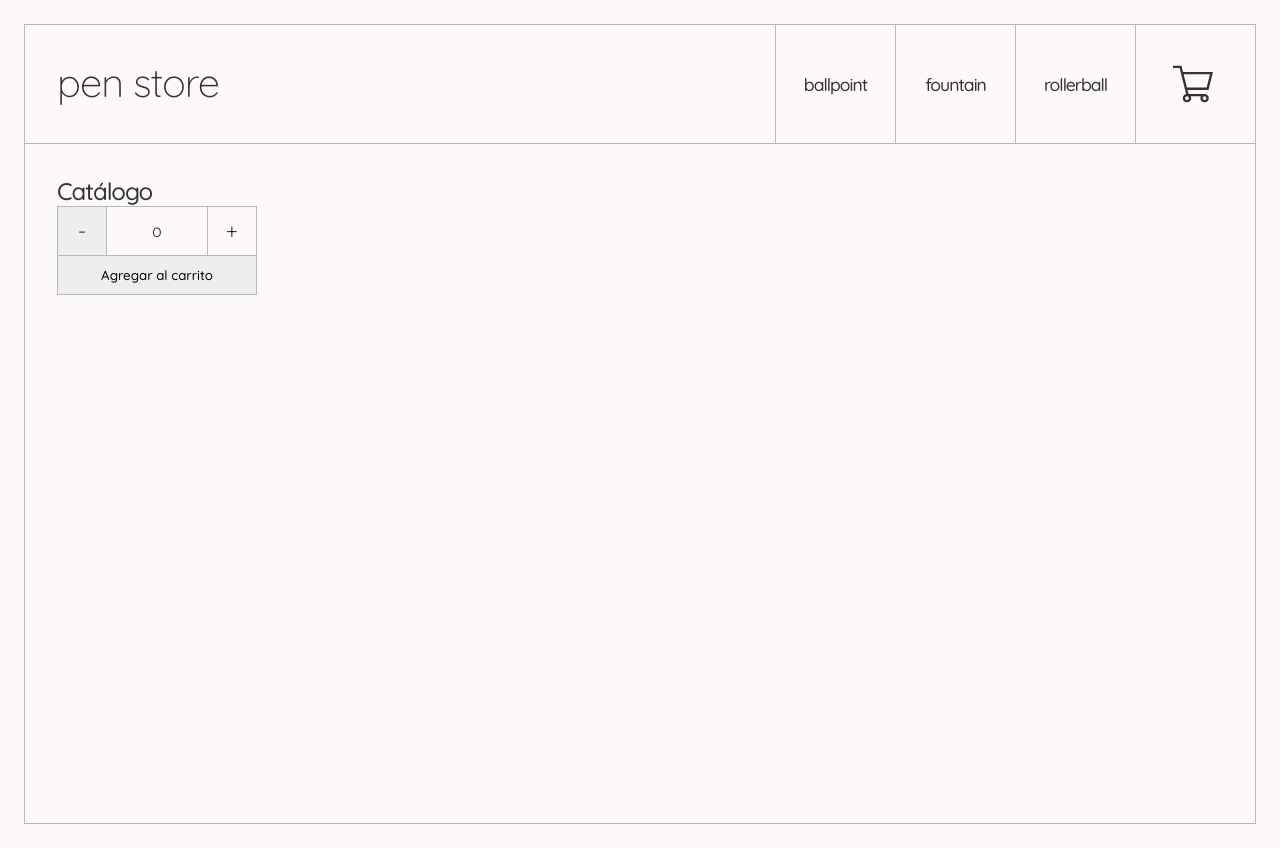
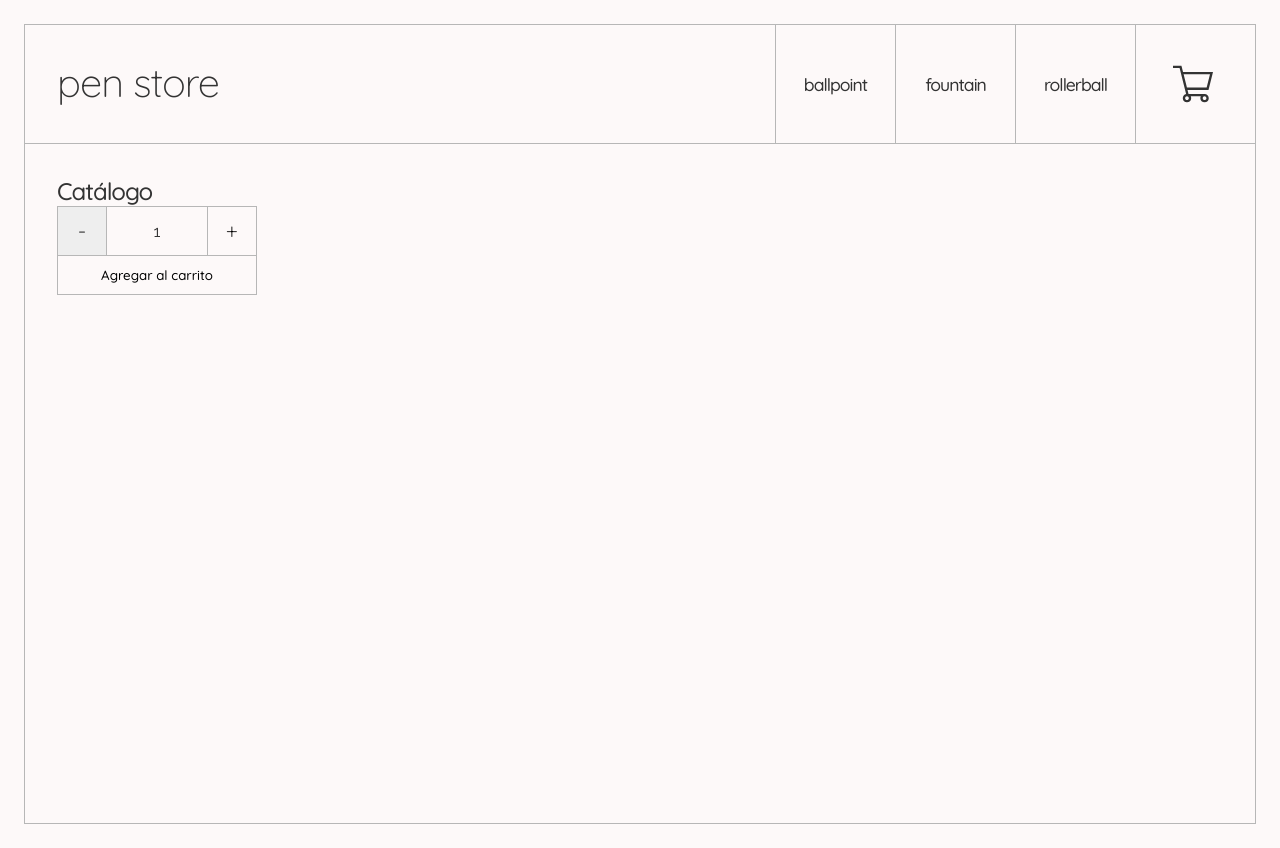
Before and after one commit to GianMasto/pen-store-react, a React (Create React App) app: page / in a window 1280 px wide. Built offline with nearby package versions, Linux system fonts and the light colour scheme.

Commit message:
ItemCount changed default init value from 0 to 1

```diff
--- a/src/components/ItemCount/ItemCount.js
+++ b/src/components/ItemCount/ItemCount.js
@@ -5,10 +5,10 @@ import './ItemCount.css'
 
 function ItemCount({stock, inital, onAdd}) {
 
-  const [itemsCounter, setItemsCounter] = useState(inital || 0)
+  const [itemsCounter, setItemsCounter] = useState(inital || 1)
 
   const onItemsCounterSubstract = () => {
-    if(itemsCounter > 0) {
+    if(itemsCounter > 1) {
       setItemsCounter(itemsCounter - 1)
     }
   }
@@ -23,7 +23,7 @@ function ItemCount({stock, inital, onAdd}) {
     <div className="item-count-container">
       <div className="controls">
         <span>
-          <button className={itemsCounter <= 0 ? 'disabled' : null} onClick={onItemsCounterSubstract}>-</button>
+          <button className={itemsCounter <= 1 ? 'disabled' : null} onClick={onItemsCounterSubstract}>-</button>
         </span>
         <span className="counter-number">
           <p>{itemsCounter}</p>
@@ -32,7 +32,7 @@ function ItemCount({stock, inital, onAdd}) {
           <button className={itemsCounter >= stock ? 'disabled' : null} onClick={onItemsCounterAdd}>+</button>
         </span>
       </div>
-      <button className={`add-button ${itemsCounter <= 0 ? ' disabled' : ''}`} onClick={() => onAdd(itemsCounter)}>Agregar al carrito</button>
+      <button className='add-button' onClick={() => onAdd(itemsCounter)}>Agregar al carrito</button>
     </div>
   )
 }
```
